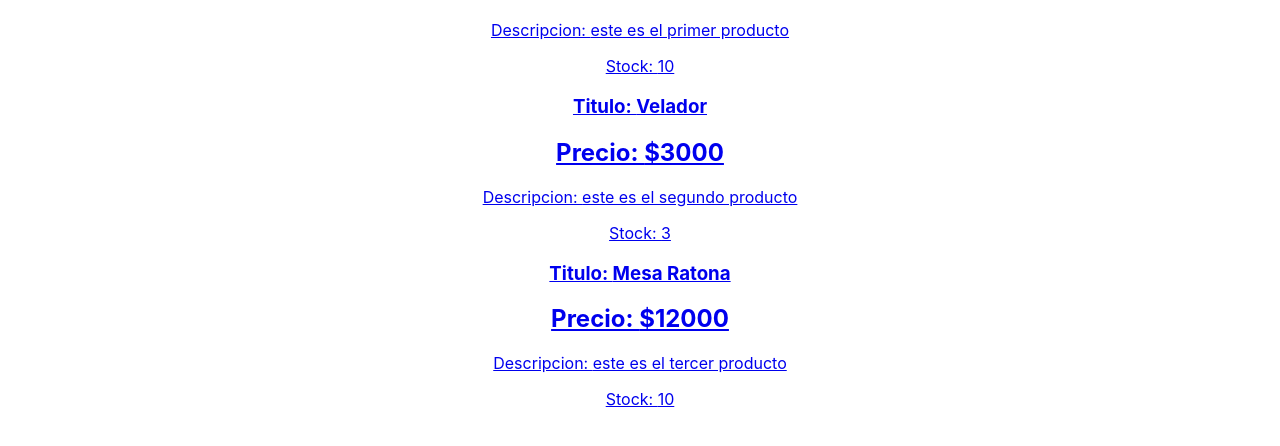
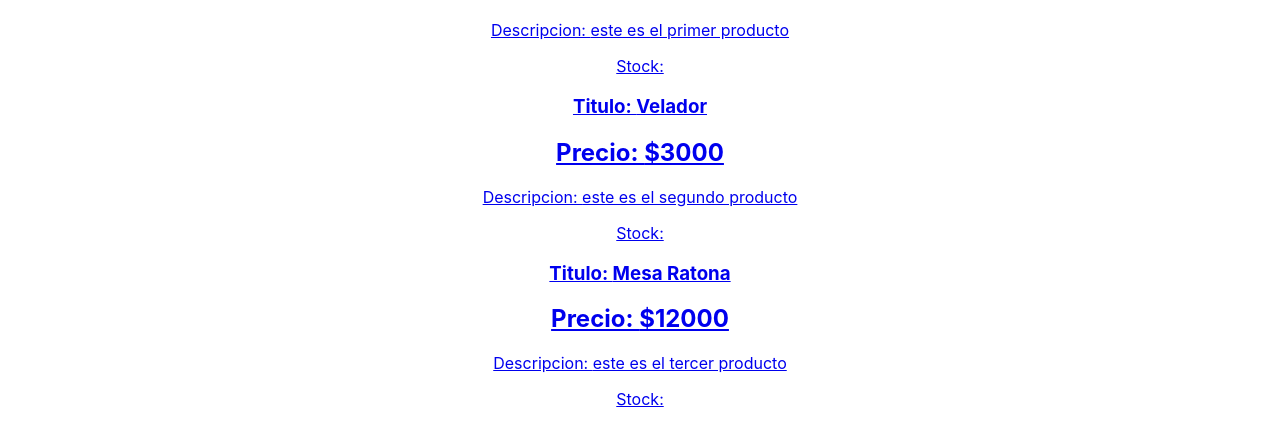
Before and after one commit to lucasriani/carrito, a React (Create React App) app: page / in a window 1280 px wide. Shown: the part 196-642 px from the top of the page. Built offline with nearby package versions, Linux system fonts and the light colour scheme.

Commit message:
se agrego elementos

```diff
--- a/src/components/ItemDetail.js
+++ b/src/components/ItemDetail.js
@@ -37,7 +37,7 @@ const ItemDetail = (props) => {
             <p>{descripcion}</p>
             <p>{stock}</p>
             <button onClick={agregarItem}>+</button><br/>
-            <h3>{count}</h3>
+            <h3>{props.stock}</h3>
             <button onClick={quitarItem}>-</button><br/><br/>
             <Button onClick={onAdd} variant="contained" disableElevation> Agregar al carrito</Button>
 
--- a/src/components/ItemDetailContainer.js
+++ b/src/components/ItemDetailContainer.js
@@ -1,6 +1,7 @@
 import { useState, useEffect } from "react"
 import { useParams } from "react-router";
 import getProducts from "../components/services/handMadePromise"
+
 import ItemDetail from "./ItemDetail";
 
 
@@ -19,7 +20,10 @@ const ItemDetailContainer = () => {
             setItem(res.find((prod) => prod.id === parseInt(id)))
         });
     }, [id]);
-    return <ItemDetail stock={5} initial={1} item={item} />;
+    return <>
+            <ItemDetail  initial={1} item={item} />
+
+            </>
 };
 
 export default ItemDetailContainer;
--- a/src/components/ItemList.js
+++ b/src/components/ItemList.js
@@ -12,7 +12,7 @@ const ItemList = ({products}) => {
                 description = {product.descripcion}
                 category = {product.categoria}
                 price = {product.price}
-                stock = {product.stock}
+                stock = {product.cantidad}
                 title = {product.title}
                 id={product.id}
                 />
--- a/src/components/ItemListContainer.js
+++ b/src/components/ItemListContainer.js
@@ -1,7 +1,7 @@
 
 import { useEffect, useState } from "react";
-import ItemCount from "./ItemCount";
-//import getProducts from "./services/handMadePromise";
+
+//import ItemCount from "./ItemCount";
 import ItemList from "./ItemList";
 import getProducts from "./services/handMadePromise";
 
@@ -40,6 +40,7 @@ const ItemListContainer = ({greeting}) => {
         <ItemList products = {products}/>
 
         </>
+
     )
 }
 
```
